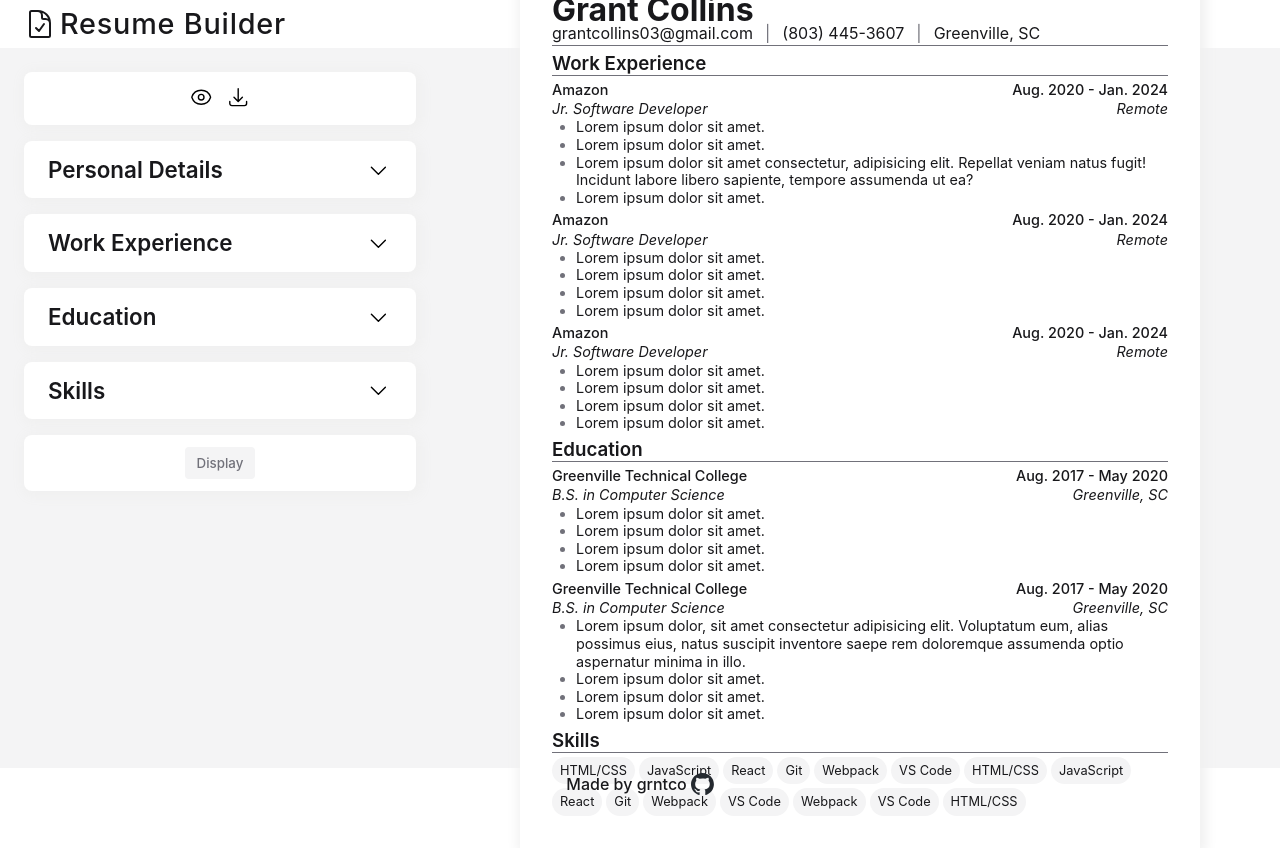
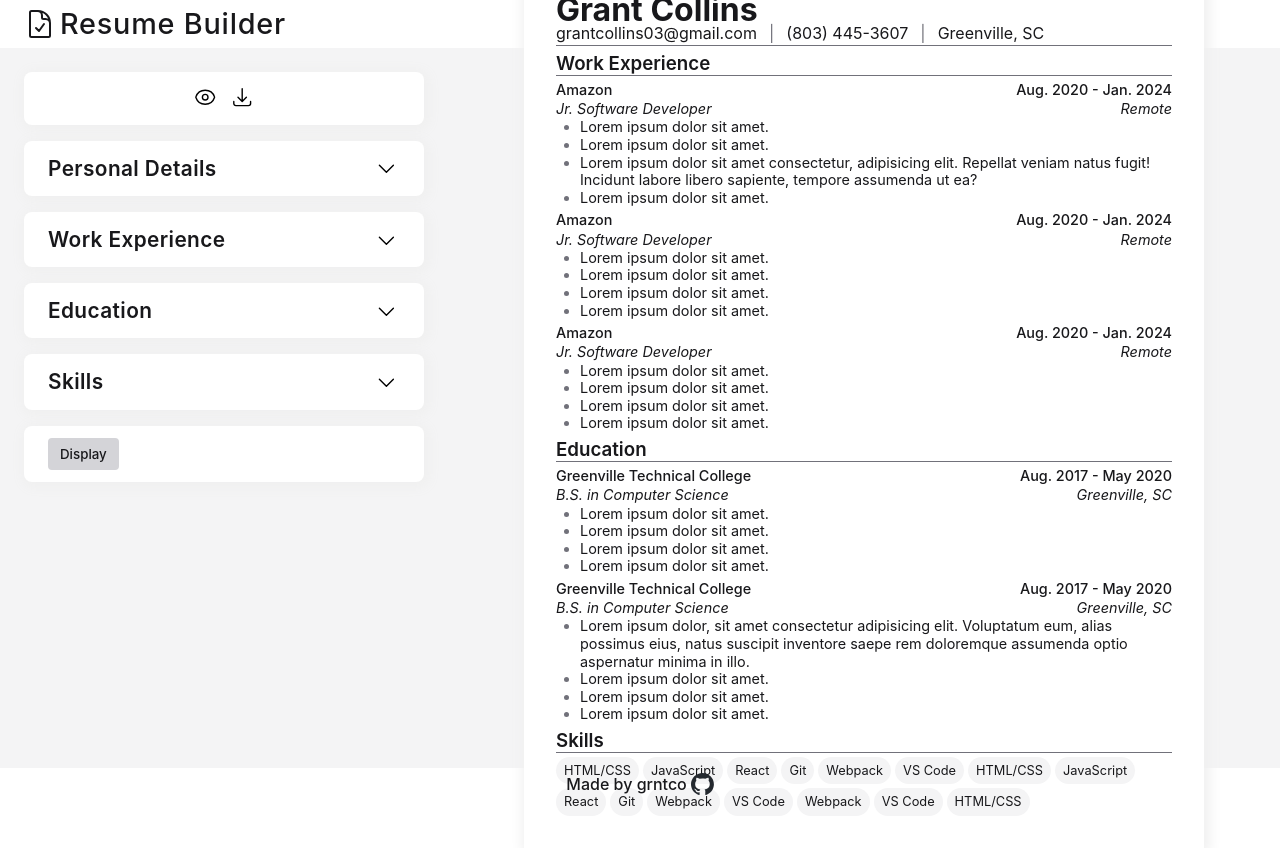
Before and after one commit to grntco/resume-builder, a React (Vite) app: page / in a window 1280 px wide. Built offline with nearby package versions, Linux system fonts and the light colour scheme.

Commit message:
restyled btns

```diff
--- a/src/components/App.jsx
+++ b/src/components/App.jsx
@@ -29,9 +29,7 @@
             <Form data={resumeData.skills} fieldsetLimit={15}/>
           </Card>
           <Card>
-            <div className="btn-container">
-              <button className='default-btn'>Display</button>
-            </div>
+            <button className='default-btn'>Display</button>
           </Card>
         </div>
         <div className="preview-container">
--- a/src/components/cards/Form.jsx
+++ b/src/components/cards/Form.jsx
@@ -14,7 +14,8 @@
                 isCollapsed={isCollapsed}
                 onClick={handleToggle}
             ></FormHeader>
-            { !isCollapsed && (
+            {
+                !isCollapsed && (
                     fieldsetList.map((fieldset, fieldsetIndex) => {
                         return (
                             <ul className="form__fieldset" key={fieldsetIndex}>
@@ -25,7 +26,6 @@
                         )
                     })
                 )}
-            <div className="btn-container">
             {
                 (!isCollapsed && fieldsetLimit > 1) && (
                     <button className='default-btn'
@@ -41,7 +41,6 @@
                     >Delete {data.buttonText}</button>
                 )
             }
-            </div>
         </form>
     )
 
--- a/src/styles/App.css
+++ b/src/styles/App.css
@@ -26,7 +26,7 @@
   display: flex;
   flex-direction: column;
   padding: 24px;
-  min-width: 440px;
+  min-width: 448px;
   gap: 16px;
   overflow-y: auto;
 }
--- a/src/styles/Form.css
+++ b/src/styles/Form.css
@@ -7,16 +7,17 @@
 .form {
     display: flex;
     flex-direction: column;
-
+    gap: 8px;
 }
 
 .form-title {
-    font-size: 1.4rem;
+    font-size: 1.3rem;
     font-weight: 600;
+    letter-spacing: 0.025rem;
 }
 
 .form__fieldset {
-    margin-bottom: 16px;
+    margin-bottom: 8px;
 }
 
 .toggle-btn {
@@ -29,7 +30,7 @@
 }
 
 .toggle-btn:hover {
-    background-color: var(--secondary-bg-color);
+    background-color: var(--btn-bg-color-hover);
 }
 
 .toggle-btn__arrow {
--- a/src/styles/Toolbar.css
+++ b/src/styles/Toolbar.css
@@ -14,6 +14,5 @@
 }
 
 .toolbar__btn:hover {
-    background-color: var(--secondary-bg-color);
-
+    background-color: var(--btn-bg-color-hover);
 }
--- a/src/styles/index.css
+++ b/src/styles/index.css
@@ -7,7 +7,8 @@
   /* --accent-color: #; 500 */
 
   --input-focus-color: #38bdf8;
-  --btn-hover-bg-color: #e4e4e7;
+  --btn-bg-color: #d4d4d8;
+  --btn-bg-color-hover: #e4e4e7;
 
   font-family: var(--font-family);
   line-height: 1.5;
@@ -53,13 +54,13 @@
   border-radius: 4px;
   font-family: var(--font-family);
   font-weight: 500;
-  background-color: var(--secondary-bg-color);
-  color: var(--secondary-txt-color);
+  background-color: var(--btn-bg-color);
+  color: var(--primary-txt-color);
 }
 
 .default-btn:hover {
-  background-color: var(--btn-hover-bg-color);
-  color: var(--primary-txt-color);
+  background-color: var(--btn-bg-color-hover);
+  color: var(--secondary-txt-color);
 }
 
 .default-btn:disabled:hover {
```
Lines whose indentation alone changed are shown as unchanged.
